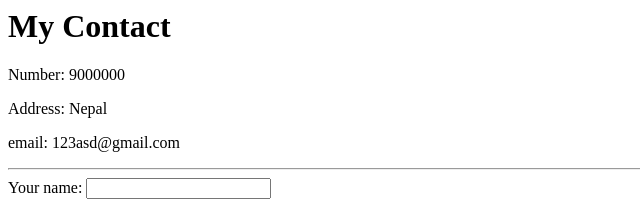
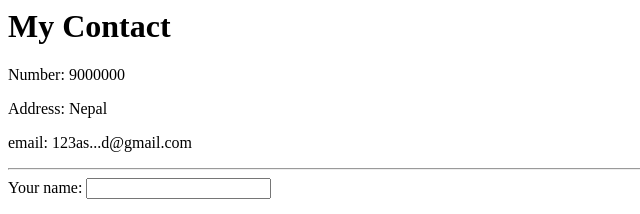
Before and after one commit to aditi015/cv, a plain HTML site: page contactme.html in a window 1280 px wide. Shown: the top 214 px of the page, 0-640 px from the left. Drawn offline with Linux system fonts and the light colour scheme.

Commit message:
Update contactme.html

```diff
--- a/contactme.html
+++ b/contactme.html
@@ -7,7 +7,7 @@
         <h1>My Contact</h1>
         <p>Number: 9000000</p>
         <p>Address: Nepal</p>
-        <p>email: 123asd@gmail.com</p>
+        <p>email: 123as...d@gmail.com</p>
         <hr>
         <form action="mailto:aditi2062@gmail.com" method="post" enctype="text/plain">
             <label >Your name:</label>
```
